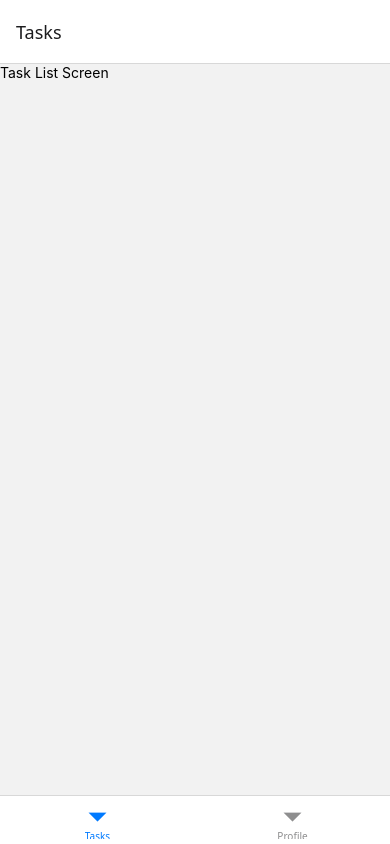
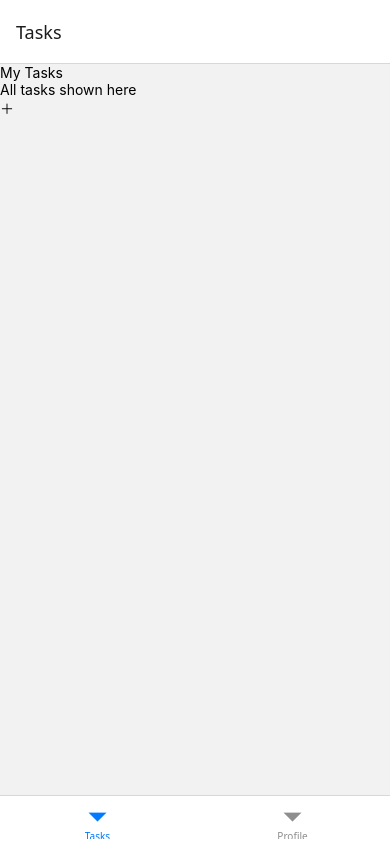
Before and after one commit to devsly/ReactNative-ToDoAppExam, a React Native app: screen /Tasks in a window 390 px wide. Built offline with nearby package versions, Linux system fonts and the light colour scheme.

Commit message:
Update TaskListScreen with UI

```diff
--- a/src/screens/task/TaskListScreen.jsx
+++ b/src/screens/task/TaskListScreen.jsx
@@ -1,9 +1,19 @@
-import { View, Text } from 'react-native';
+import { View, Text, Pressable } from 'react-native';
 
-export default function TaskListScreen() {
+
+
+export default function TaskListScreen({ navigation }) {
+
   return (
-    <View>
-      <Text>Task List Screen</Text>
+    <View >
+      <Text >My Tasks</Text>
+
+      <Text>All tasks shown here</Text>
+
+      {/* Add new task */}
+      <Pressable onPress={() => navigation.navigate('AddTask')} >
+        <Text >＋</Text>
+      </Pressable>
     </View>
-  )
+  );
 }
```
